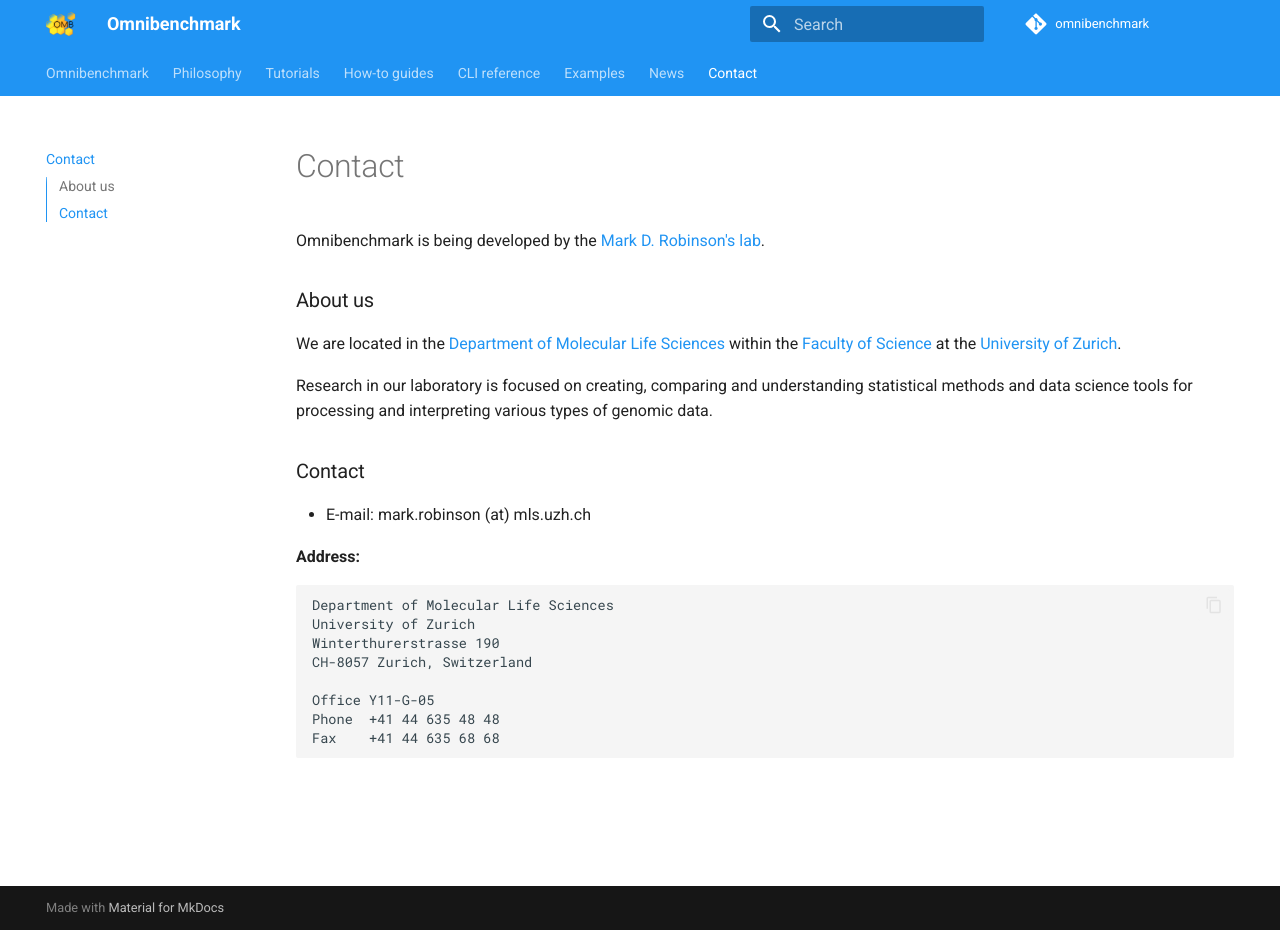
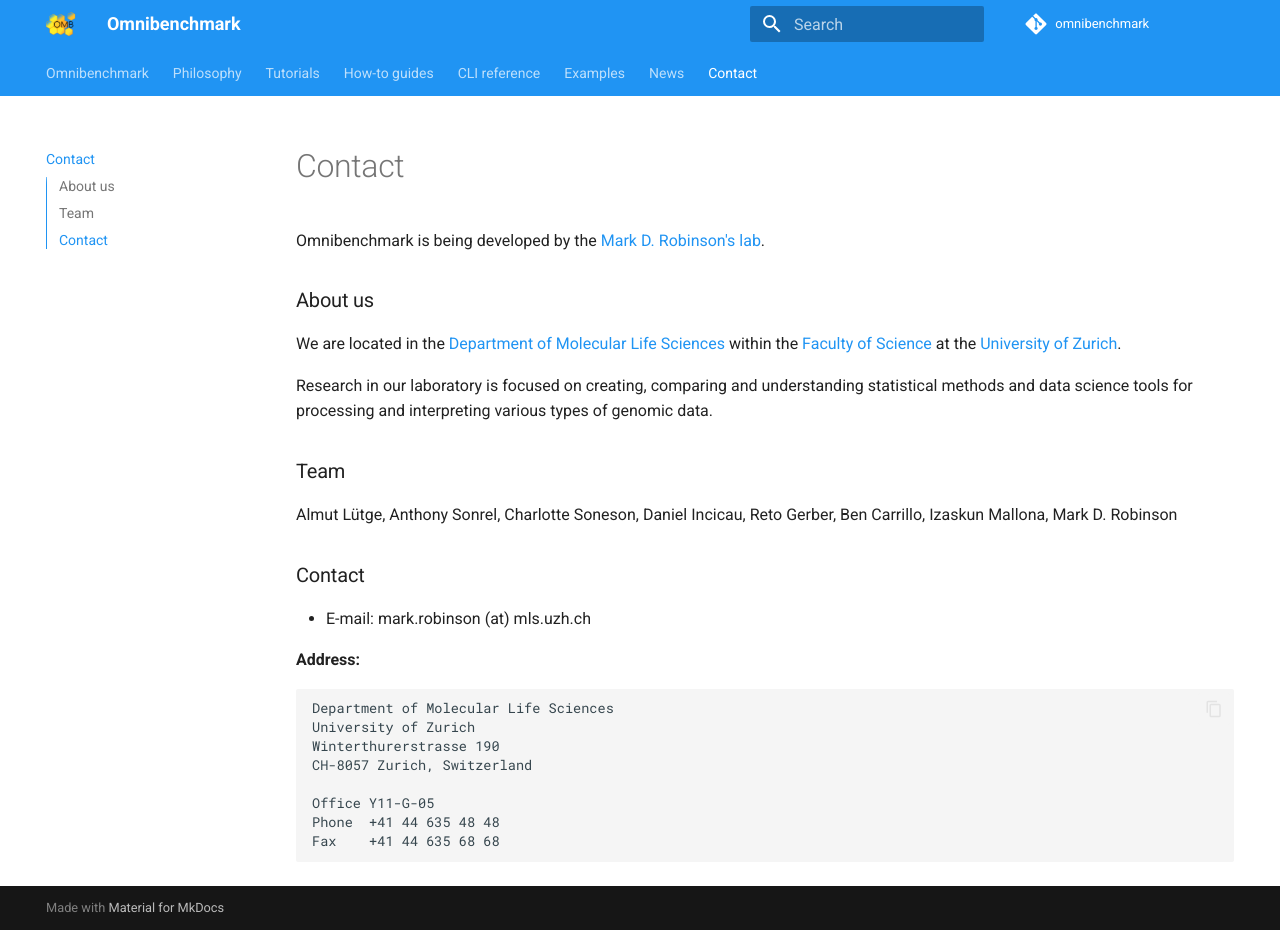
Before and after one commit to omnibenchmark/omnibenchmark, an MkDocs documentation site: the page built from docs/src/team.md, in a window 1280 px wide and 930 px high. Built offline with MkDocs 1.6.1 and Material for MkDocs 9.7.7, drawn with Linux system fonts in a browser that asks for light colours; comment, search, counter and statistics services are not loaded; the version menu is left out.

Commit message:
Bring team names back

```diff
--- a/docs/src/team.md
+++ b/docs/src/team.md
@@ -5,6 +5,10 @@
 We are located in the [Department of Molecular Life Sciences](https://www.mls.uzh.ch/en.html) within the [Faculty of Science](https://www.mnf.uzh.ch/en.html) at the [University of Zurich](https://www.uzh.ch/cmsssl/en.html).
 
 Research in our laboratory is focused on creating, comparing and understanding statistical methods and data science tools for processing and interpreting various types of genomic data.
+
+### Team
+
+Almut Lütge, Anthony Sonrel, Charlotte Soneson, Daniel Incicau, Reto Gerber, Ben Carrillo, Izaskun Mallona, Mark D. Robinson
 
 ### Contact
 
```
